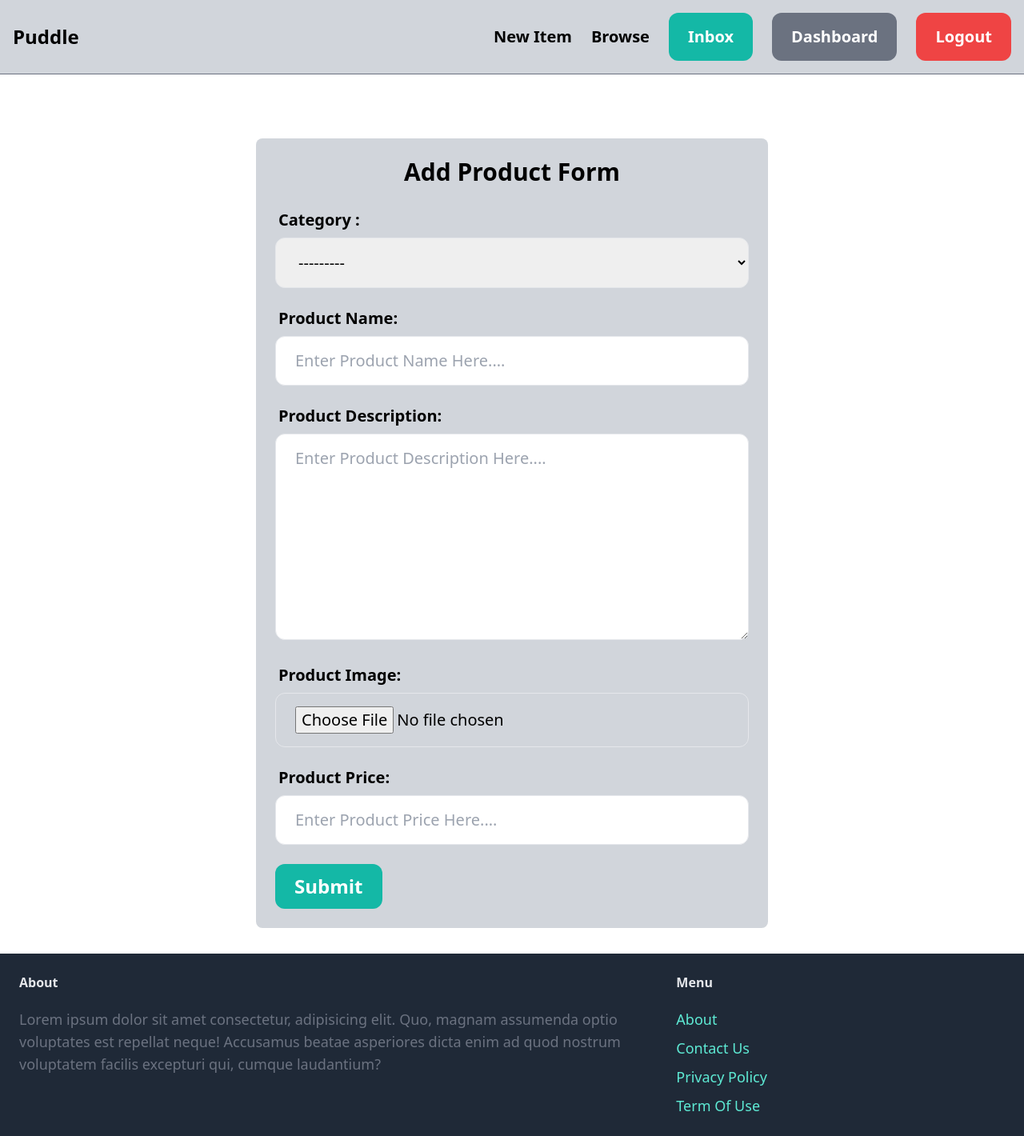
After one commit to Karan551/puddle, a Django app: page /item/add-product/ in a window 1280 px wide. The commit adds this page. Shown: the whole page at 80% size. Run offline with Django 5.2, Linux system fonts and the light colour scheme; the visitor is signed in with stand-in values (Sample User, id 1); data that the repository does not hold is empty; some libraries are stand-ins or nearby versions.

Commit message:
Implement item addition and editing features with corresponding forms and templates

```diff
--- a/src/core/templates/core/navbar.html
+++ b/src/core/templates/core/navbar.html
@@ -4,7 +4,7 @@
   </div>
 
   <div class="flex items-center justify-center md:space-x-6">
-    <a href="#" class="text-lg md:text-xl hover:text-gray-500 font-semibold">New Item</a>
+    <a href="{% url 'item:add_item' %}" class="text-lg md:text-xl hover:text-gray-500 font-semibold">New Item</a>
     <a href="#" class="text-lg md:text-xl hover:text-gray-500 font-semibold">Browse</a>
 
     {% if request.user.is_authenticated %}
--- a/src/core/views.py
+++ b/src/core/views.py
@@ -10,7 +10,7 @@ from django.contrib.auth import login, logout, authenticate
 def index(request):
 
     categories = Category.objects.all()
-    items = Item.objects.filter(is_sold=False)[:6]
+    items = Item.objects.filter(is_sold=False)[:]
 
     context = {
         "categories": categories,
--- /dev/null
+++ b/src/item/forms.py
@@ -0,0 +1,49 @@
+from django.forms import ModelForm
+from item.models import Item
+from django import forms
+
+
+CSS_CLASSES = "w-full px-6 py-4 border rounded-xl mb-2  text-lg md:text-xl outline-none focus:ring-1 focus:ring-indigo-600"
+
+
+class AddItemForm(ModelForm):
+    class Meta:
+        model = Item
+
+        fields = ["category", "name", "description", "image", "price"]
+
+        labels = {
+            "category": "Category :",
+            "name": "Product Name:",
+            "description": "Product Description:",
+            "image": "Product Image:",
+            "price": "Product Price:",
+        }
+
+        widgets = {
+            "category": forms.Select(attrs={"class": CSS_CLASSES}),
+
+            "name": forms.TextInput(attrs={
+                "class": CSS_CLASSES,
+                "placeholder": "Enter Product Name Here...."
+            }),
+            "description": forms.Textarea(attrs={
+                "class": CSS_CLASSES,
+                "rows": 8,
+                "cols": 10,
+                "placeholder": "Enter Product Description Here...."
+            }),
+            "image": forms.FileInput(attrs={
+                "class": CSS_CLASSES
+            }),
+            "price": forms.TextInput(attrs={
+                "class": CSS_CLASSES,
+                "placeholder": "Enter Product Price Here...."
+            })
+        }
+
+
+class EditItemForm(AddItemForm):
+    class Meta(AddItemForm.Meta):
+
+        fields = AddItemForm.Meta.fields + ["is_sold"]
--- /dev/null
+++ b/src/item/templates/item/form.html
@@ -0,0 +1,32 @@
+{% extends 'core/base.html' %} {% block title %}
+  Add Product {{ block.super }}
+{% endblock %}
+
+{% block content %}
+  <section class="w-1/2 mx-auto p-6 my-6 bg-gray-300 rounded-lg flex-grow">
+    <h1 class="mb-5 text-3xl font-semibold text-center">{{title}} Form</h1>
+
+    {% if form.errors or form.non_field_errors %}
+      <div class="mb-3 rounded-xl bg-red-500 p-6 font-semibold text-lg text-white error-msg" id="error-msg">
+        {% for field in form %}
+          {{ field.errors|title }}
+        {% endfor %}
+
+        {{ form.non_field_errors }}
+      </div>
+    {% endif %}
+
+    <form method="post" enctype="multipart/form-data">
+      {% csrf_token %}
+
+      {% for field in form %}
+        <div class="mb-2">
+          <label for="{{ field.auto_id }}" class="font-semibold text-xl pl-1 inline-block py-2">{{ field.label }}</label>
+          {{ field }}
+        </div>
+      {% endfor %}
+
+      <button class="px-6 py-3 font-semibold text-lg md:text-2xl rounded-xl bg-teal-500 hover:bg-teal-700 text-white mt-2">Submit</button>
+    </form>
+  </section>
+{% endblock %}
--- a/src/item/urls.py
+++ b/src/item/urls.py
@@ -1,8 +1,10 @@
 from django.urls import path
 from . import views
 
-app_name="item"
+app_name = "item"
 
 urlpatterns = [
     path("item-detail/<int:id>", views.item_detail, name="item_detail"),
+    path("add-product/", views.add_item_view, name="add_item"),
+    path("edit-product/<int:item_id>", views.edit_item_view, name="edit_item"),
 ]
--- a/src/item/views.py
+++ b/src/item/views.py
@@ -1,7 +1,9 @@
-from django.shortcuts import render
+from django.shortcuts import render, redirect
 from .models import Item
 from django.shortcuts import get_object_or_404
-
+from item.forms import AddItemForm, EditItemForm
+from django.contrib.auth.decorators import login_required
+from django.contrib import messages
 # Create your views here.
 
 
@@ -16,3 +18,49 @@ def item_detail(request, id):
         "related_items": related_items
     }
     return render(request, "item/item_detail.html", context)
+
+
+@login_required
+def add_item_view(request):
+    context = {
+        "title": "Add Product"
+    }
+
+    if request.method == "POST":
+        form = AddItemForm(request.POST, request.FILES)
+
+        if form.is_valid():
+            item = form.save(commit=False)
+            item.created_by = request.user
+            item.save()
+
+            messages.success(request, "Item has been added successfully.")
+
+            return redirect("item:item_detail", id=item.id)
+
+    else:
+        form = AddItemForm()
+        context["form"] = form
+
+    return render(request, "item/form.html", context)
+
+
+def edit_item_view(request, item_id):
+    context = {
+        "title": "Edit Product"
+    }
+
+    item = get_object_or_404(Item, id=item_id, created_by=request.user)
+    if request.method == "POST":
+        form = EditItemForm(request.POST, request.FILES, instance=item)
+
+        if form.is_valid():
+            form.save()
+
+            messages.success(request,"Item has been updated successfully.")
+            return redirect("item:item_detail", id=item.id)
+
+    form = EditItemForm(instance=item)
+    context["form"] = form
+
+    return render(request, "item/form.html", context)
--- a/src/puddle/settings.py
+++ b/src/puddle/settings.py
@@ -105,6 +105,12 @@ AUTH_PASSWORD_VALIDATORS = [
     },
 ]
 
+# to handle protected route.
+LOGIN_URL="core:login"
+
+#
+LOGIN_REDIRECT_URL="core:index"
+
 
 # Internationalization
 # https://docs.djangoproject.com/en/5.1/topics/i18n/
```
Also changed, not shown: src/item/templates/item/item_detail.html (+12 -3 lines).
